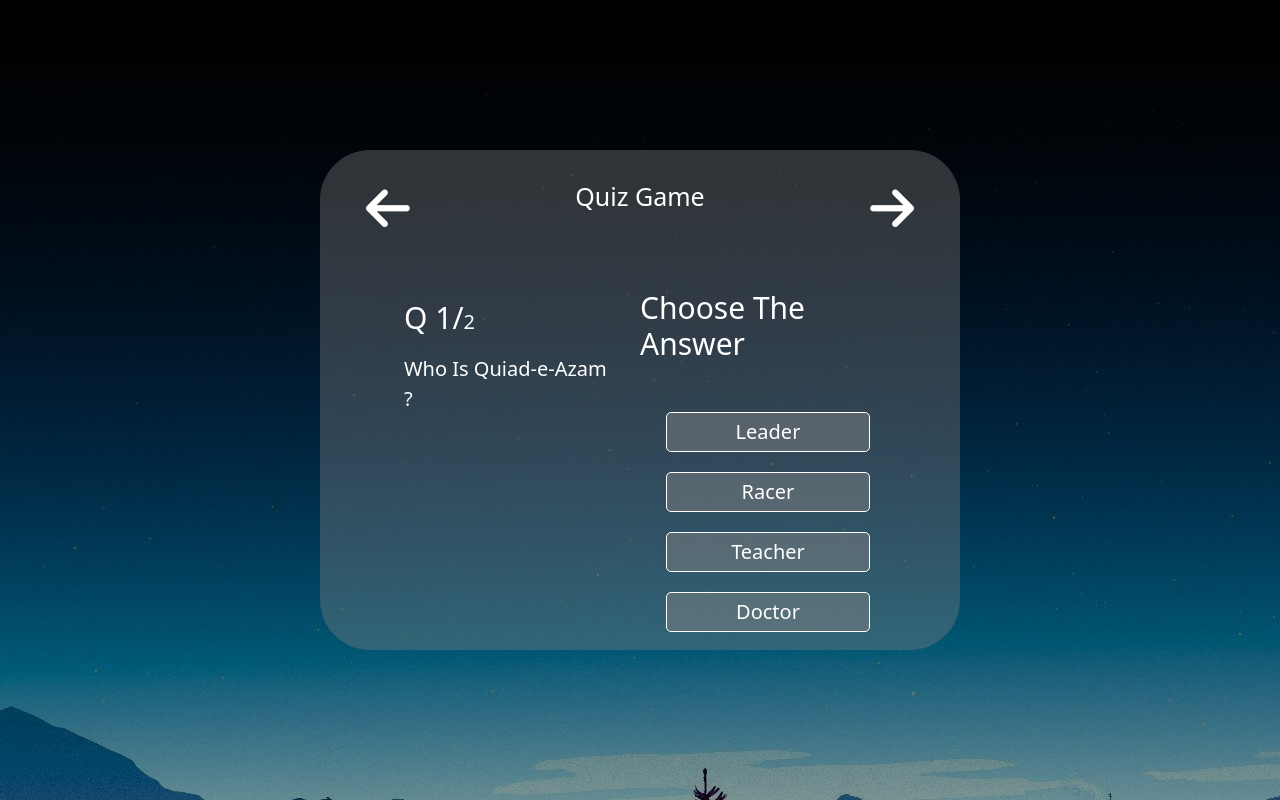
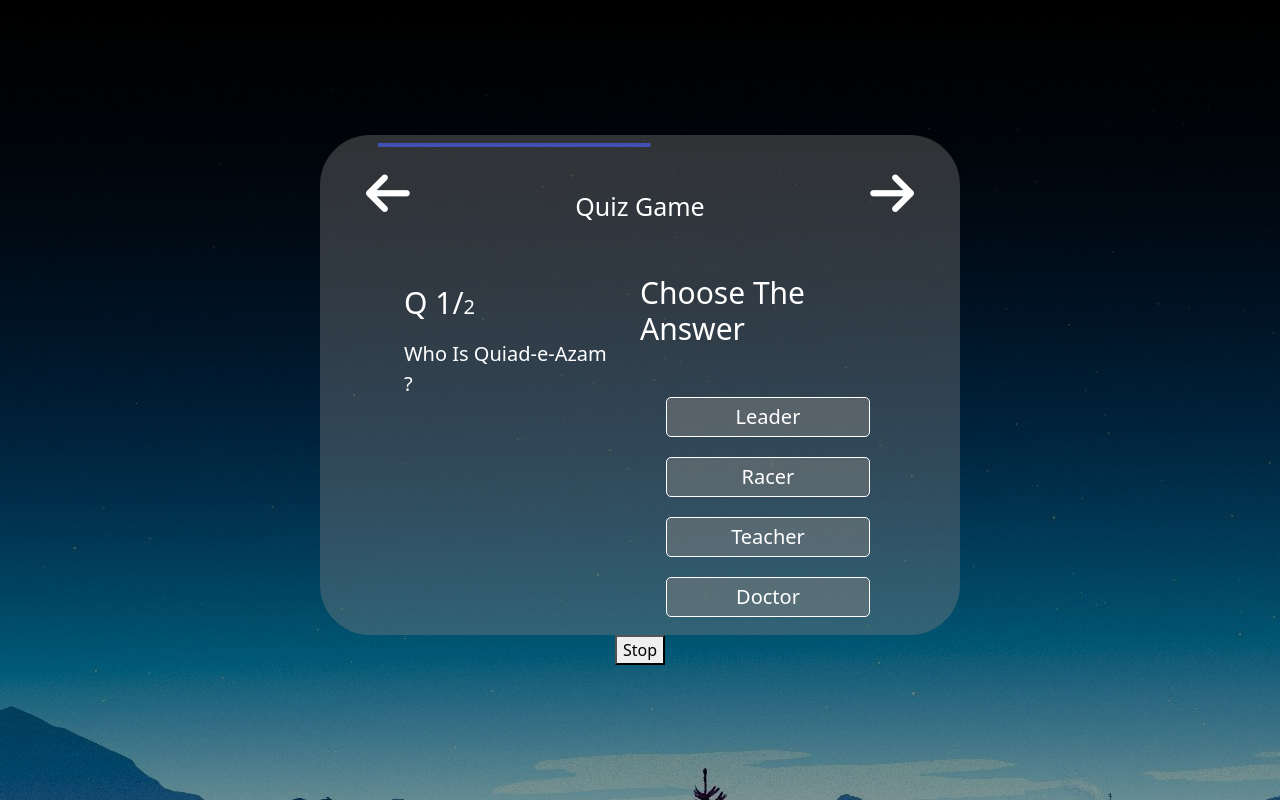
Before and after one commit to osamayousuf90/quiz-app, a React (Create React App) app: page / in a window 1280 px wide. Built offline with nearby package versions, Linux system fonts and the light colour scheme.

Commit message:
working on timer

```diff
--- a/package.json
+++ b/package.json
@@ -5,6 +5,8 @@
   "dependencies": {
     "@emotion/react": "^11.10.4",
     "@emotion/styled": "^11.10.4",
+    "@material-ui/core": "^4.12.4",
+    "@material-ui/icons": "^4.11.3",
     "@mui/material": "^5.10.6",
     "@reduxjs/toolkit": "^1.8.5",
     "@testing-library/jest-dom": "^5.16.5",
--- /dev/null
+++ b/src/Redux-Store/pointsSlice.js
@@ -0,0 +1,19 @@
+import { createSlice } from "@reduxjs/toolkit";
+
+const initialState = {
+    points : 0
+}
+
+  export const pointsSlice = createSlice({
+    name: 'points',
+    initialState,
+    reducers: {
+        increase: (state, action) => {
+        console.log("action payload ------>", action.payload)
+        state.points = (action.payload);
+      },
+    }
+    }
+  )
+  export const { increase } = pointsSlice.actions
+  export default pointsSlice.reducer
--- /dev/null
+++ b/src/Redux-Store/store.js
@@ -0,0 +1,12 @@
+import { configureStore } from '@reduxjs/toolkit'
+import pointsSlice from './pointsSlice';
+
+const store = configureStore({
+  reducer: {
+    points : pointsSlice
+  },
+})
+
+
+
+export default store;
--- a/src/assets/styles/pages/_Welcome.scss
+++ b/src/assets/styles/pages/_Welcome.scss
@@ -10,6 +10,26 @@
     justify-content: center;
     align-items: center;
 
+
+    .MuiMobileStepper-root {
+        display: flex;
+        padding: 8px;
+        background: #6d444400;
+        align-items: center;
+        flex-direction: row;
+        justify-content: space-between;
+        margin: 0px 50px;
+    }
+
+    .MuiLinearProgress-colorPrimary {
+    background-color: rgba(86, 98, 176, 0);
+    }
+
+
+.MuiMobileStepper-progress {
+    width: 100%;
+}
+
     &_inner {
         position: relative;
         height: 500px;
@@ -21,6 +41,13 @@
         background-color: rgba(128, 128, 128, 0.377);
         border-radius: 50px;
     }
+
+    &_progressBar {
+        width: 100%;
+        height: 200px;
+    }
+
+
 
     &_heading {
         position: relative;
--- a/src/index.js
+++ b/src/index.js
@@ -2,11 +2,15 @@ import React from 'react';
 import ReactDOM from 'react-dom/client';
 import App from './App';
 import reportWebVitals from './reportWebVitals';
+import { Provider } from 'react-redux';
+import store from './Redux-Store/store';
 
 const root = ReactDOM.createRoot(document.getElementById('root'));
 root.render(
   <React.StrictMode>
-    <App />
+    <Provider store={store}>
+      <App/>
+    </Provider>
   </React.StrictMode>
 );
 
--- a/src/pages/Welcome/Welcome.js
+++ b/src/pages/Welcome/Welcome.js
@@ -1,6 +1,11 @@
-import React from "react";
+import React, { useEffect } from "react";
 import { useState } from "react";
 import QuizQuestion from "../../APIS/QuizQuestion";
+import { useSelector } from "react-redux";
+import { useDispatch } from "react-redux";
+import { increase } from "../../Redux-Store/pointsSlice";
+import MobileStepper from "@material-ui/core/MobileStepper";
+
 
 
 const Welcome = () => {
@@ -10,13 +15,40 @@ const Welcome = () => {
   const [btnBlocked, setBtnBlocked] = useState(false);
   const [previousBtnBlock, setPreviousBtnBlock] = useState(false);
   const [questionNumber, setQuestionNumber] = useState(1);
-  const [points, setPoints] = useState("");
+  const [point, setPoint] = useState("");
+  const dispatch = useDispatch();
+
+
+
+  const [progressCount, setCurrentStepCount] = React.useState(0);
+
+
+  // getting redux values
+  const { points } = useSelector((state) => state.points);
+
+
+
+  const stop = () => {
+    window.clearInterval(100)
+  }
+
+
+
+    window.setInterval(() => {
+    setCurrentStepCount((prevActiveStep) => prevActiveStep + 1);
+    }, 1000)
+
+
+
+
+
 
 
   // check ans is true or false
   const checkIfTrue = (index) => {
     setRightAns(true);
     setBtnBlocked(true);
+    dispatch(increase( point ))
     if (index === selectedAns) {
       setBtnBlocked(true);
       setRightAns(true);
@@ -25,18 +57,20 @@ const Welcome = () => {
 
   // next
   const next = () => {
-  if (points === "") {
+  if (point === "") {
       alert("Select ans first")
   } else {
     if (questionNumber === QuizQuestion.length ||questionNumber >= QuizQuestion.length){
       return false;
     } else {
+      setPoint("")
       setPreviousBtnBlock(true);
       setRightAns(false);
       setBtnBlocked(false);
       setSelectedAns("");
       setQuestionNumber((prev) => prev + 1);
       setQuestionIndex((prev) => QuizQuestion[questionNumber]);
+      // setCurrentStepCount((prevActiveStep) => prevActiveStep + 1);
     }
     }
 
@@ -52,6 +86,7 @@ const Welcome = () => {
       setSelectedAns("");
       setQuestionNumber((prev) => prev - 1);
       setQuestionIndex((prev) => QuizQuestion[questionNumber - 1]);
+      // setCurrentStepCount((prevActiveStep) => prevActiveStep - 1);
     }
   };
 
@@ -59,6 +94,9 @@ const Welcome = () => {
     <div>
       <div className="bgImg">
         <div className="bgImg_inner">
+          <div className="bgImg_progressBar">
+          <MobileStepper className="prog" steps={50} activeStep={progressCount} position="static" variant="progress"/>
+          </div>
           <div className="bgImg_heading">
             <h5>Quiz Game</h5>
           </div>
@@ -75,16 +113,17 @@ const Welcome = () => {
             <div className="bgImg_p2">
               <h5>Choose The Answer</h5>
 
-              {questionIndex?.answers?.map((res, index) => {
+              {questionIndex?.answers?.map((res, index , key) => {
                 return (
-                  <button disabled={btnBlocked} className={(rightAns === true && res?.isCorrect === true && "rightAns") || (selectedAns === index && "wrongAns")} onClick={() => { setSelectedAns(index); checkIfTrue(index); setPoints(res?.points) }}>{res?.ansText}</button>
+                  <button key={key.points} disabled={btnBlocked} className={rightAns === true && res?.isCorrect === true && "rightAns" || selectedAns === index && "wrongAns"} onClick={() => { setSelectedAns(index); checkIfTrue(index); setPoint(res?.points) }}>{res?.ansText}</button>
                 )
               })}
             </div>
-            <button className="next" onClick={() => next()}><i class="fa-solid fa-arrow-right"></i></button>
-            <button className="previous" onClick={() => previous()} disabled={previousBtnBlock}><i class="fa-solid fa-arrow-left"></i></button>
+            <button className="next" onClick={() => next()}><i className="fa-solid fa-arrow-right"></i></button>
+            <button className="previous" onClick={() => previous()} disabled={previousBtnBlock}><i className="fa-solid fa-arrow-left"></i></button>
           </div>
         </div>
+        <button onClick={() => stop()}>Stop</button>
       </div>
     </div>
   );
```
Also changed, not shown: 1 other file (tests, documents, lock files or other folders).
